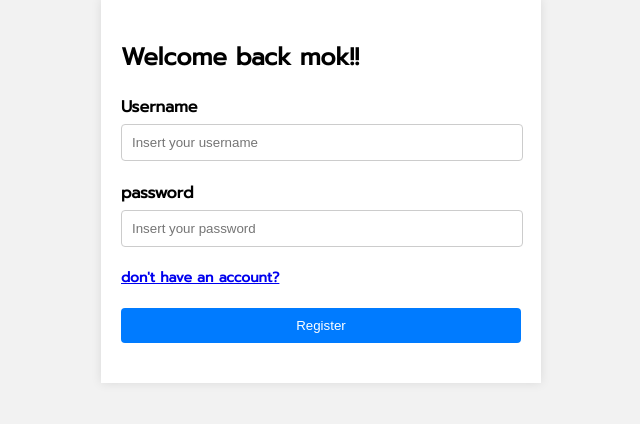
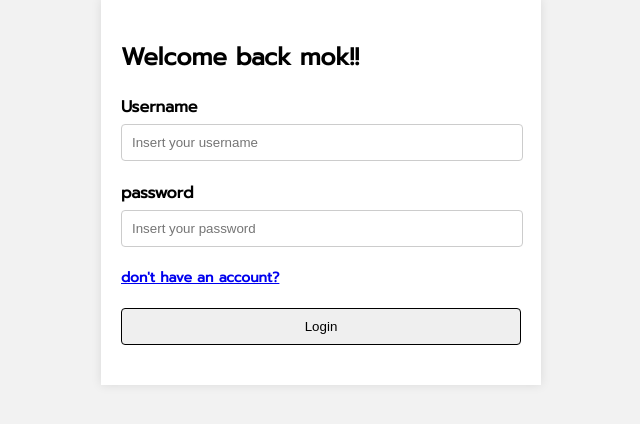
Before and after one commit to wxyydesu/web-projek-IDN, a PHP site: page /login.php in a window 1280 px wide. Shown: the part 51-475 px from the top of the page, without its empty margins (319-959 px from the left). Run offline with PHP 8.4, Linux system fonts and the light colour scheme.

Commit message:
login.php

```diff
--- a/koneksi database/login.php
+++ b/koneksi database/login.php
@@ -48,11 +48,12 @@
         .form-group button {
             width: 100%;
             padding: 10px;
-            background-color: #007bff;
-            color: #fff;
+            background-color: none;
+            color: black;
             border: none;
             border-radius: 4px;
             cursor: pointer;
+            border: 1px black solid;
         }
 
 
@@ -86,7 +87,7 @@
 
 
             <div class="form-group">
-                <button type="submit">Register</button>
+                <button type="submit">Login</button>
             </div>
         </form>
     </div>
```
